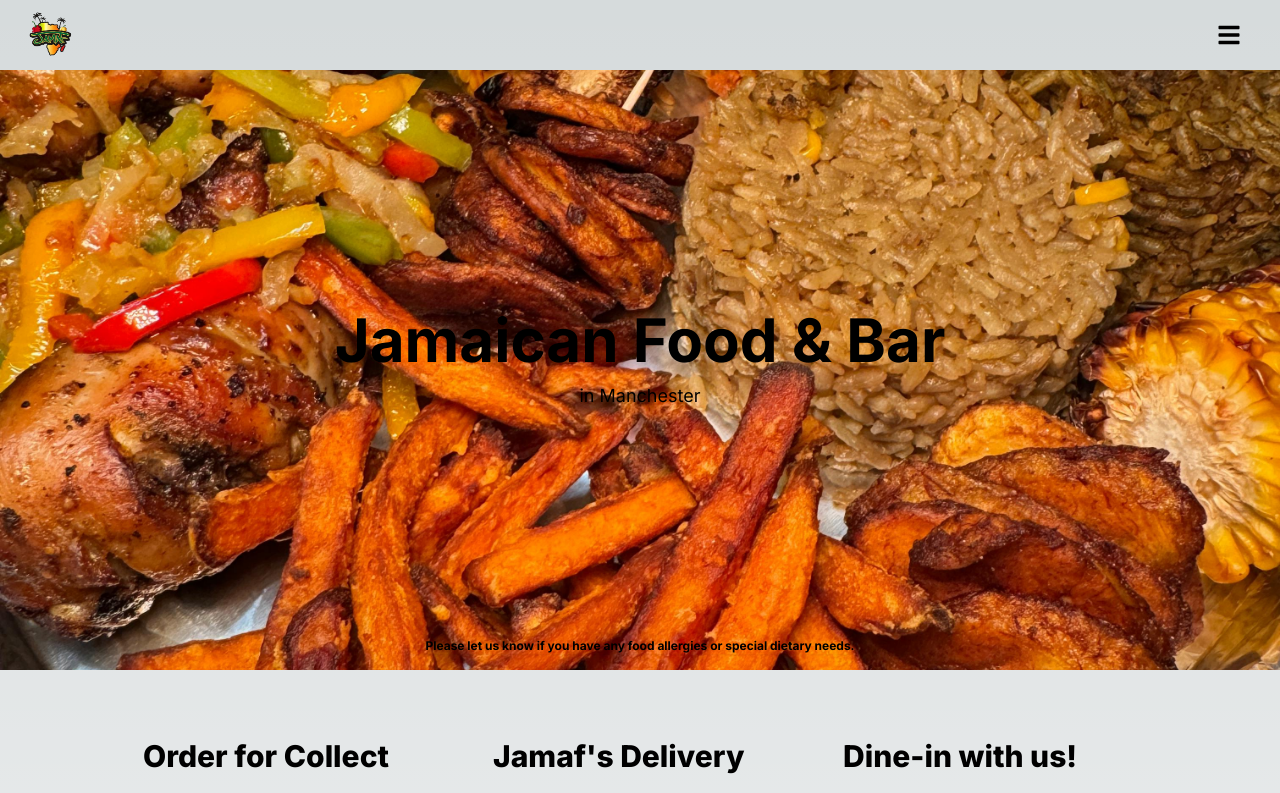
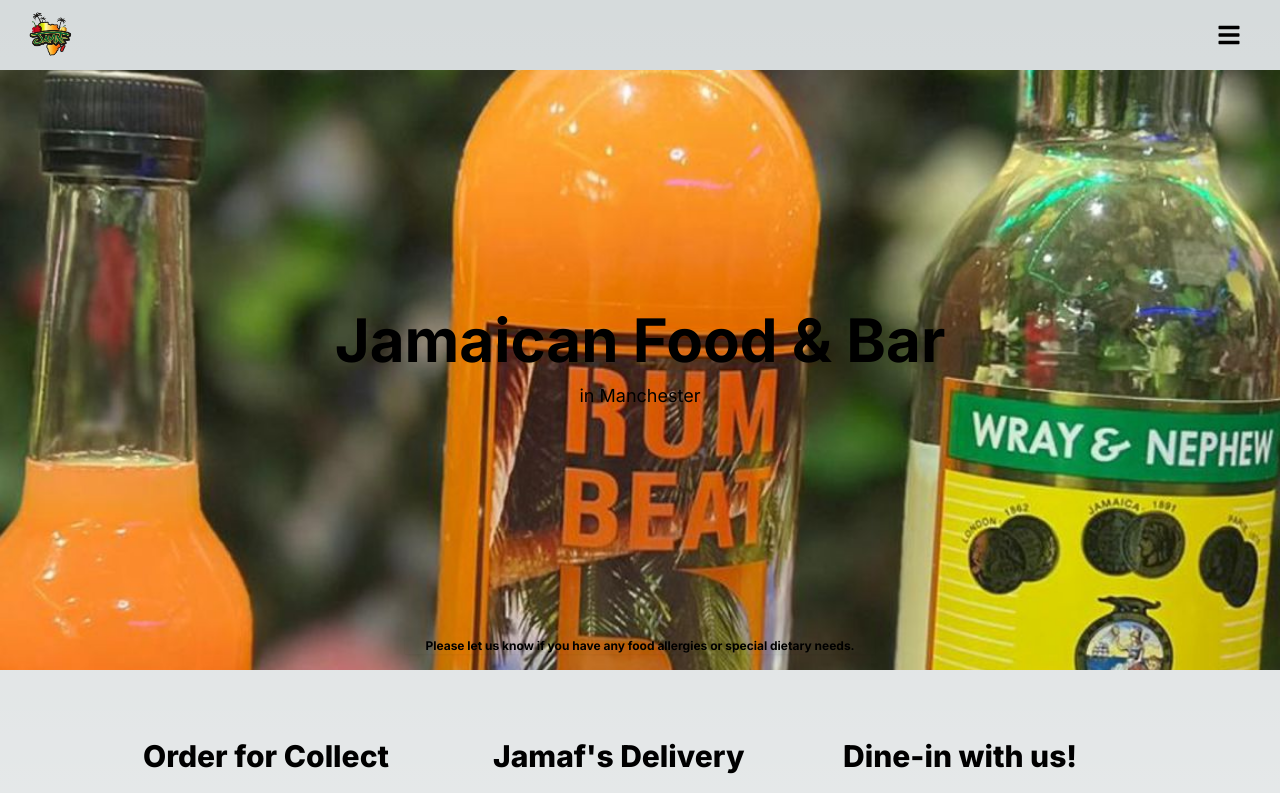
Before and after one commit to originallyblack/jamafnbar, a Next.js app: page / in a window 1280 px wide. Shown: the top 793 px of the page. Built offline with nearby package versions, Linux system fonts and the light colour scheme.

Commit message:
refactor: change hero image

```diff
--- a/src/app/components/hero.jsx
+++ b/src/app/components/hero.jsx
@@ -8,7 +8,7 @@
     "Please let us know if you have any food allergies or special dietary needs.";
   return (
     <div className="h-[600px] relative  bg-cover bg-origin-border flex flex-col justify-center items-center w-screen ">
-      <Imagetext imgSrc={"/heroimage.jpeg"} />
+      <Imagetext imgSrc={"/jamafnbar_bar_drinks.jpg"} />
       <div className="absolute flex flex-col justify-center items-center">
         <div className="pb-2  text-center">
           <h1 className="  font-bold text-5xl md:text-6xl  ">
```
Also changed, not shown: public/jamafnbar_bar_drinks.jpg (added).
